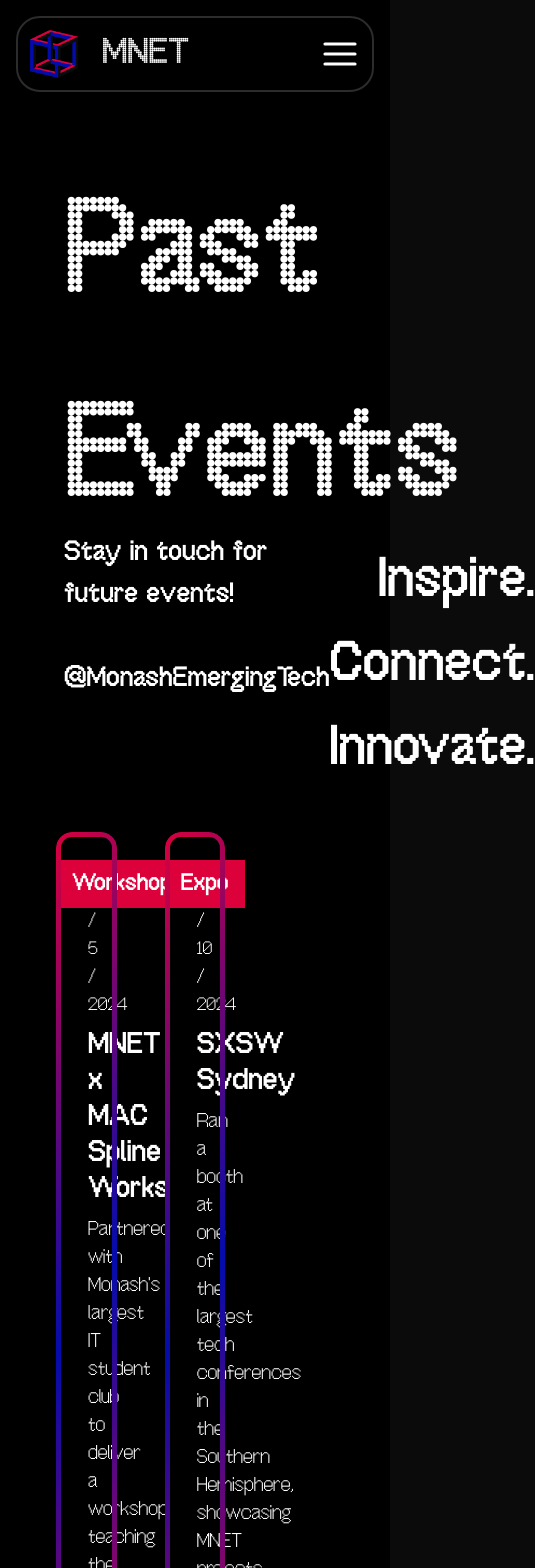
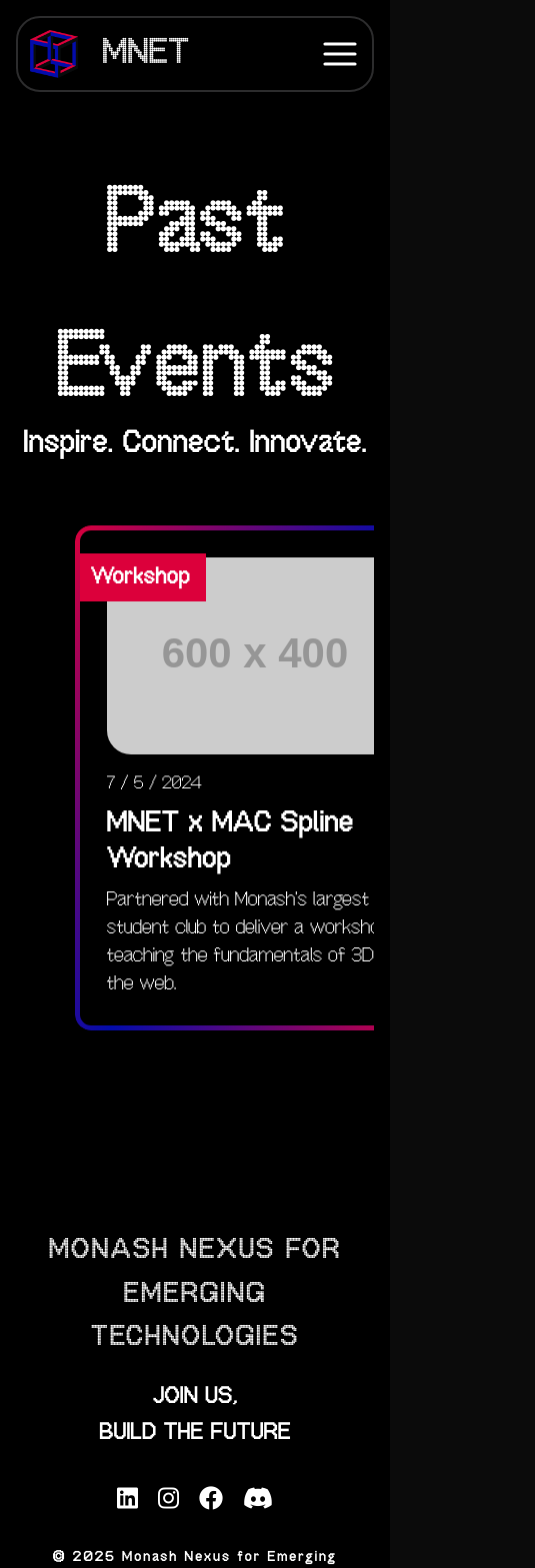
Before and after one commit to Monash-Emerging-Tech/web-nexus, a Next.js app: page / in a window 390 px wide. Shown: the top 1568 px of the page, 535 px wide, since content can reach past the window. Built offline with nearby package versions, Linux system fonts and the light colour scheme.

Commit message:
Created mobile version of Events component with carousel using GSAP

```diff
--- a/package.json
+++ b/package.json
@@ -11,6 +11,7 @@
   "dependencies": {
     "@notionhq/client": "^3.0.0",
     "class-variance-authority": "^0.7.1",
+    "gsap": "^3.13.0",
     "next": "15.3.1",
     "react": "^19.0.0",
     "react-dom": "^19.0.0",
--- a/src/app/page.tsx
+++ b/src/app/page.tsx
@@ -1,13 +1,13 @@
 import NavBar from "@/components/NavBar";
 import Footer from "@/components/Footer";
-import EventsHolder from "@/components/events/PastEvents_Home";
+import PastEvents_Home from "@/components/events/PastEvents_Home";
 
 export default function Home() {
   return (
     <>
       <div className="bg-black h-full p-4">
         <NavBar />
-        <EventsHolder />
+        <PastEvents_Home />
       </div>
       <Footer />
     </>
--- /dev/null
+++ b/src/components/events/Carousel.tsx
@@ -0,0 +1,59 @@
+import React, { useEffect, useRef } from 'react'
+import gsap from 'gsap'
+import { Draggable, InertiaPlugin } from 'gsap/all'
+import { cn } from '@/lib/utils'
+
+const Carousel = ({ children }) => {
+	const carouselRef = useRef<HTMLDivElement | null>(null);
+
+	useEffect(() => {
+		gsap.registerPlugin(Draggable, InertiaPlugin)
+
+		const draggableElement = carouselRef.current
+		const totalWidth = draggableElement?.scrollWidth
+		const firstChildWidth = draggableElement?.firstChild?.offsetWidth
+		const containerWidth = draggableElement?.offsetWidth
+
+		const leftBoundary = -(totalWidth - containerWidth)
+
+		Draggable.create('.draggable', {
+			type: 'x',
+			inertia: true,
+			bounds: {
+				minX: leftBoundary,
+				maxX: 0
+			},
+			onDrag: function() {
+				updateMiddleIndex(this.x, containerWidth, firstChildWidth)
+			},
+			onThrowUpdate: function() {
+				updateMiddleIndex(this.x, containerWidth, firstChildWidth)
+			}
+		})
+
+		const updateMiddleIndex = (xPosition: number, containerWidth: number, firstChildWidth : number) => {
+			const centerPosition = Math.abs(xPosition) + (containerWidth / 2)
+
+			gsap.utils.toArray('.draggable > *').forEach((child) => {
+				const childPosition = child.offsetLeft;
+				const distanceFromCenter = Math.abs(childPosition + firstChildWidth / 2 - centerPosition);
+				const translation = Math.max(0, 400 - (distanceFromCenter))
+
+				gsap.to(child, { duration: 0.4, y: -translation/8 })
+			})
+		}
+
+	updateMiddleIndex(0, containerWidth, firstChildWidth)
+
+	}, [children])
+
+	return (
+		<div className="carousel overflow-hidden relative pt-25">
+			<div ref={carouselRef} className={cn("draggable flex flex-row gap-4 ml-[15vw] mr-[15vw]")}>
+				{children}
+			</div>
+		</div>
+	)
+}
+
+export default Carousel;
--- a/src/components/events/EventsCard.tsx
+++ b/src/components/events/EventsCard.tsx
@@ -34,8 +34,8 @@
 	data
 } : VariantProps<typeof eventsHolderStyles> & { data : EventData }) {
 	return (
-		<div className="relative">
-			<div className={cn(eventsHolderStyles({ style }), "h-full")}>
+		<div className="relative eventCard">
+			<div className={cn(eventsHolderStyles({ style }), "h-full w-90 md:w-auto")}>
 				<div className="absolute pt-7">
 					<p className="bg-[#DC003B] pt-2 pb-2 pl-4 pr-4 text-2xl font-bold">{data.type}</p>
 				</div>
--- a/src/components/events/PastEvents_Home.tsx
+++ b/src/components/events/PastEvents_Home.tsx
@@ -1,6 +1,26 @@
+"use client";
+
+import { useEffect, useState } from 'react';
 import EventsCard from './EventsCard';
+import Carousel from './Carousel';
 
-function EventsHolder() {
+function PastEvents_Home() {
+	const [isPortrait, setIsPortrait] = useState<boolean | null>(null);
+
+	useEffect(() => {
+		function updateOrientation() {
+			const checkPortrait = window.matchMedia("(orientation: portrait)").matches;
+			setIsPortrait(checkPortrait);
+		}
+
+		updateOrientation();
+
+		window.addEventListener("resize", updateOrientation);
+
+		return () => {
+			window.removeEventListener("resize", updateOrientation);
+		}
+	}, []);
 
 	// Temp data
 	const data = [
@@ -22,12 +42,30 @@
 
 	return (
 		<div className="mb-25">
+			{isPortrait ? (
+				<>
+					<div className="pt-10 flex flex-col">
+						<div className={"text-[6rem] font-offbit-dot font-bold text-center translate-y-6"}>
+							Past Events
+						</div>
+						<div className="text-[2rem] font-offbit-101 font-bold text-center">
+							Inspire. Connect. Innovate.
+						</div>
+					</div>
+					<Carousel>
+						{data.map((event, index) => (
+							<EventsCard style={"gradient"} data={event} key={index} />
+						))}
+					</Carousel>
+				</>
+			) : (
+				<>
 					<div className="pt-10 pr-24 pl-12 flex flex-col">
 						<div className={"text-[8.5rem] font-offbit-dot font-bold text-right translate-y-6"}>
 							Past Events
 						</div>
 						<div className="flex flex-row justify-between">
-					<div className="text-[1.75rem] font-offbit-101 font-bold text-left -translate-y-2">
+							<div className="text-[1.75rem] font-offbit-101 font-bold text-left">
 								Stay in touch for future events!<br /> &nbsp; @MonashEmergingTech
 							</div>
 							<div className="text-[3.5rem] font-offbit-101 font-bold text-right">
@@ -35,13 +73,15 @@
 							</div>
 						</div>
 					</div>
-			<div className="grid grid-cols-3 gap-12 p-10 pb-0 items-stretch">
+					<div className="grid grid-cols-2 lg:grid-cols-3 gap-12 p-10 pb-0 items-stretch">
 						{data.map((event, index) => (
 							<EventsCard style={"gradient"} data={event} key={index} />
 						))}
 					</div>
+				</>
+			)}
 		</div>
 	);
 }
 
-export default EventsHolder;
+export default PastEvents_Home;
```
Also changed, not shown: 1 other file (tests, documents, lock files or other folders). Lines whose indentation alone changed are shown as unchanged.
